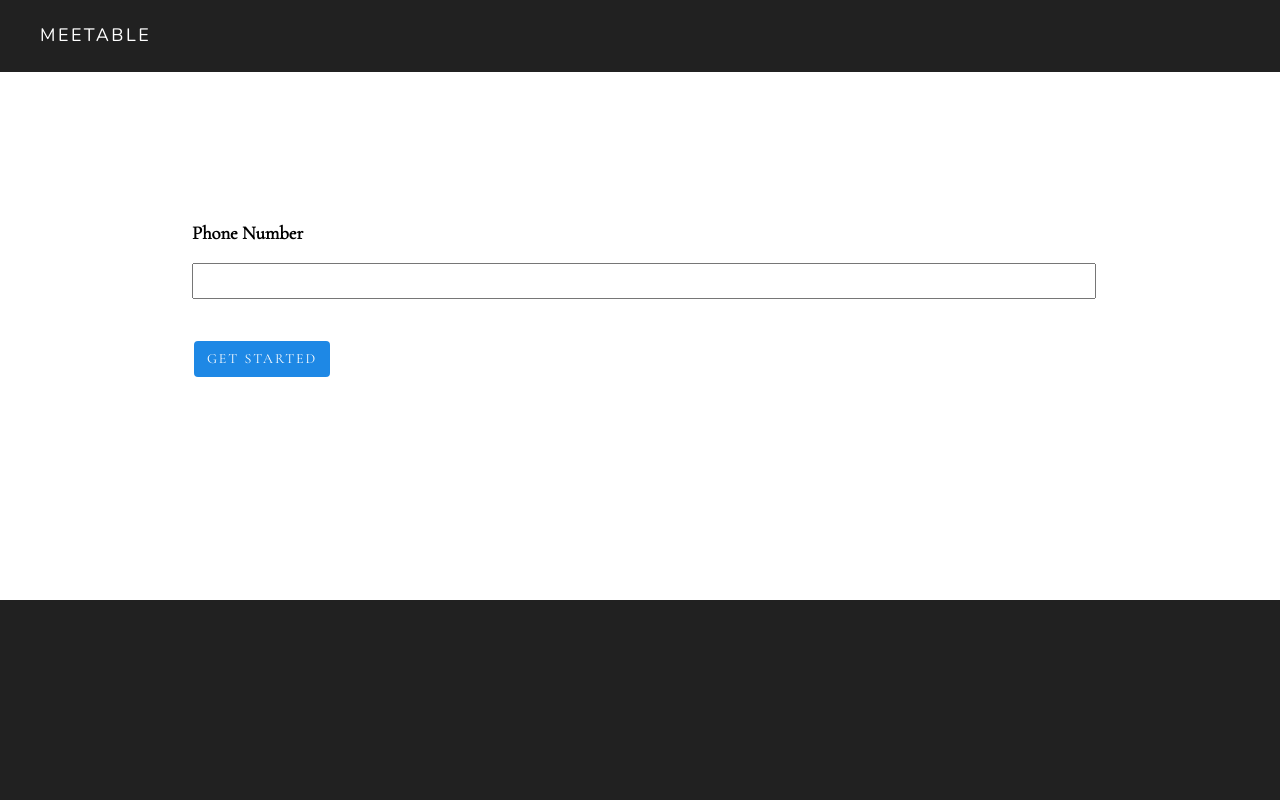
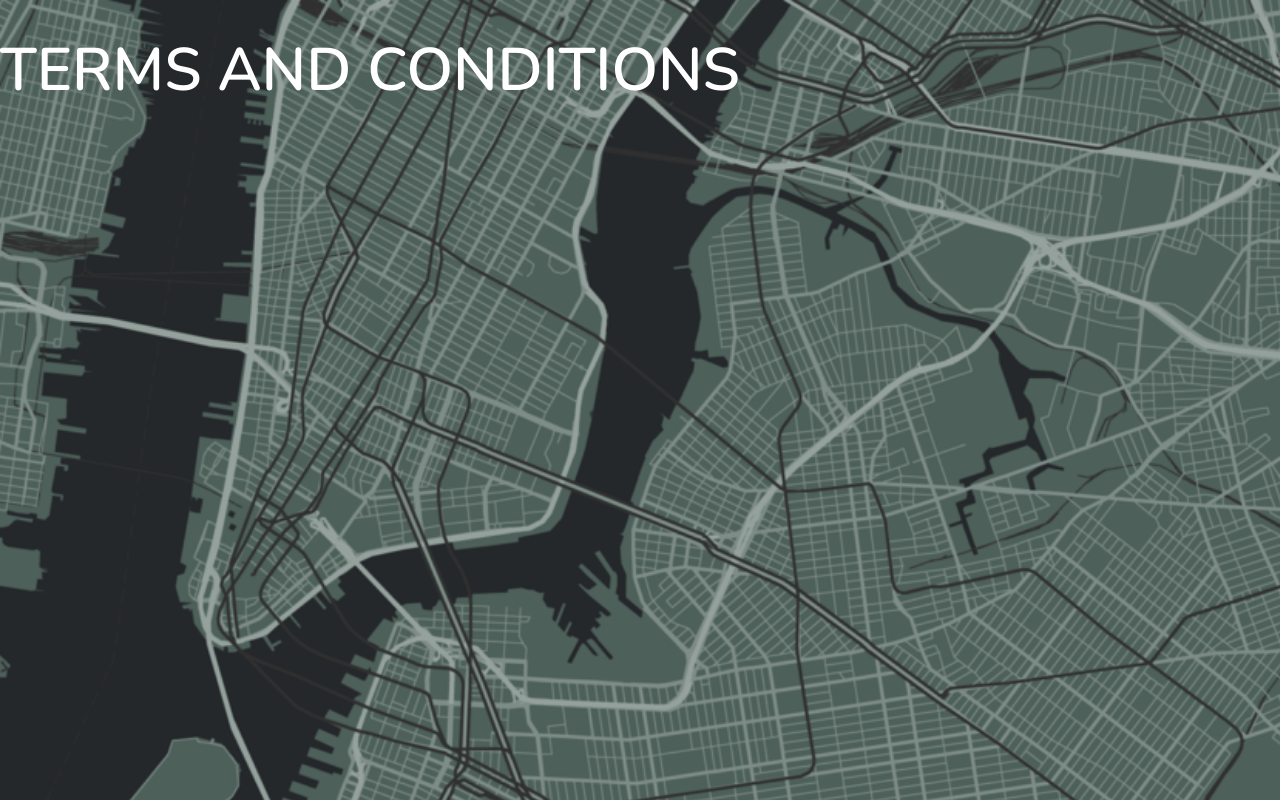
Before and after one commit to mrpaulmason/meetable-ui, a React (Create React App) app: page /privacy in a window 1280 px wide. Built offline with nearby package versions, Linux system fonts and the light colour scheme.

Commit message:
added terms and conditions component and link in invite form

```diff
--- a/src/App.css
+++ b/src/App.css
@@ -177,9 +177,18 @@ select {
   font-size: 18px;
 }
 
+.invite input[type='checkbox'] {
+  margin-top: 30px;
+}
+
 .invite a:hover {
   background-color: transparent;
   color: #fff;
+}
+
+#terms-header {
+  display: inline;
+  margin-left: 12px;
 }
 
 .footer {
@@ -192,6 +201,11 @@ select {
   height: 200px;
 }
 
+#terms-link {
+  color: black;
+  font-size: 16px;
+  text-decoration: underline;
+}
 
 @media (max-width: 539px) {
 
--- a/src/App.js
+++ b/src/App.js
@@ -2,6 +2,7 @@ import React, { Component } from 'react';
 import './App.css';
 import LandingPage from './components/LandingPage';
 import Invite from './components/Invite'
+import TermsAndConditions from './components/TermsAndConditions'
 import { Route, Switch } from 'react-router-dom'
 
 class App extends Component {
@@ -10,6 +11,7 @@ class App extends Component {
     return (
         <Switch>
           <Route exact path='/' component={LandingPage}/>
+          <Route exact path='/privacy' component={TermsAndConditions}/>
           <Route exact path='*' component={Invite}/>
         </Switch>
     )
--- a/src/components/Invite.js
+++ b/src/components/Invite.js
@@ -45,6 +45,9 @@ class Invite extends React.Component {
         <form onSubmit={this.handleSubmit}>
           <h3>Phone Number</h3>
           <input type='text' value={this.state.phoneNumber} onChange={this.handleChange}></input>
+          <input type='checkbox'></input>
+          <h3 id='terms-header'>I have read and agree to the<a href='/privacy' id='terms-link' target="_blank">Terms and Conditions</a></h3>
+          <br/>
           <input type='submit' value='Get Started'></input>
         </form>
         <div className='footer'>
--- /dev/null
+++ b/src/components/TermsAndConditions.js
@@ -0,0 +1,11 @@
+import React from 'react';
+
+const TermsAndConditions = () => {
+  return (
+    <div>
+      <h1>Terms and Conditions</h1>
+    </div>
+  )
+}
+
+export default TermsAndConditions
```
